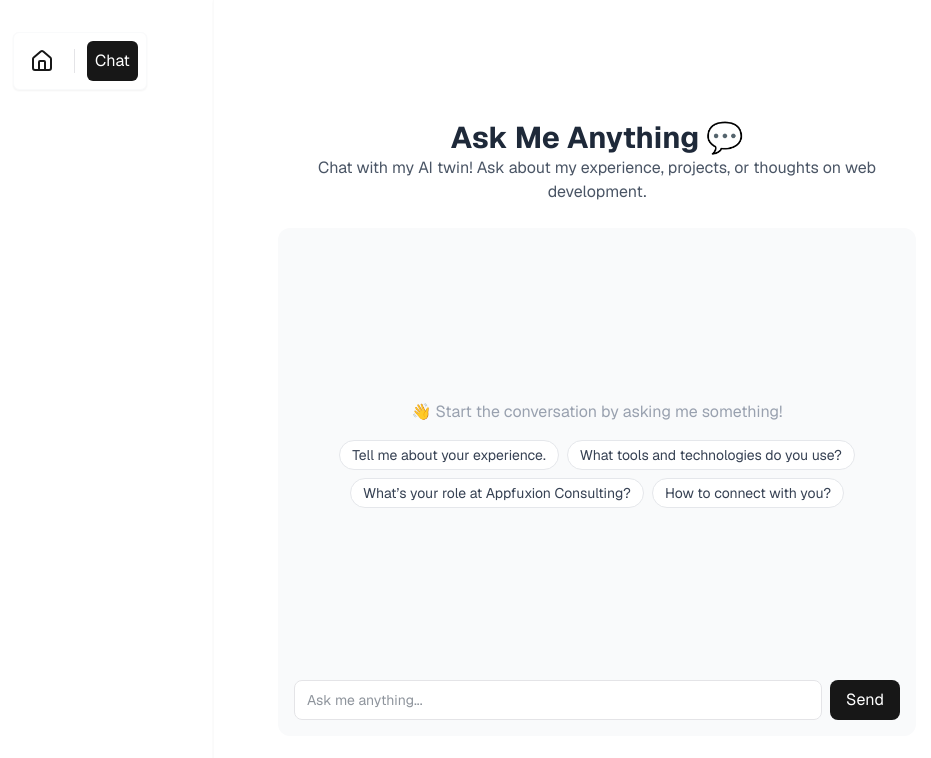
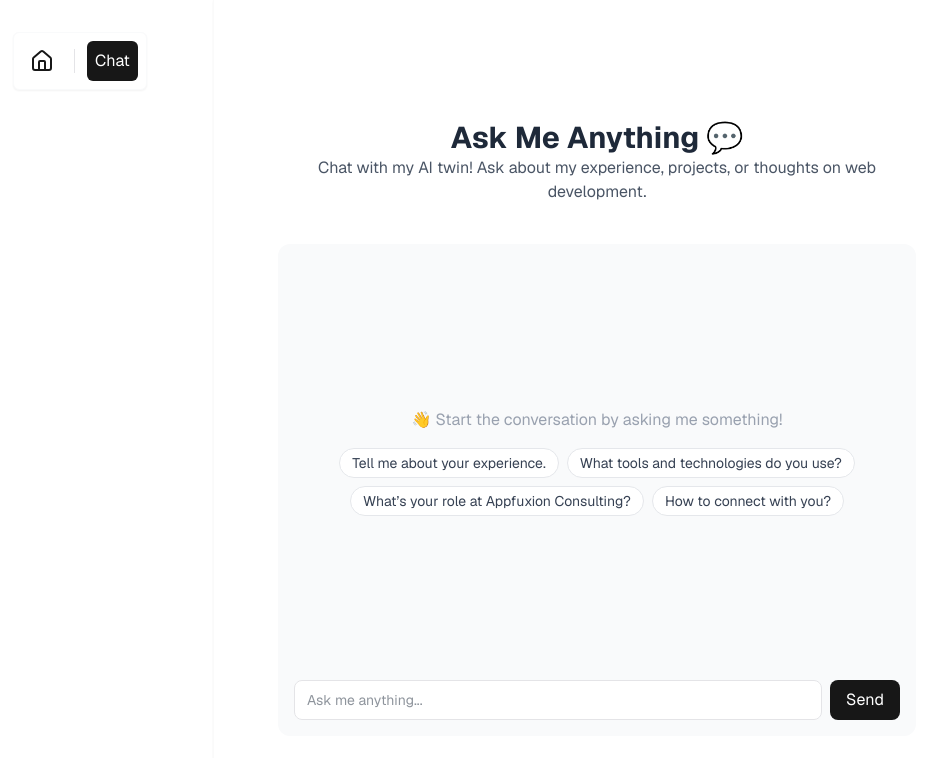
Before and after one commit to rafdspace/rafdian-web, a Next.js app: page /chat in a window 1280 px wide. Shown: the top 758 px of the page, without its empty margins (43-974 px from the left). Built offline with nearby package versions, Linux system fonts and the light colour scheme.

Commit message:
fix: adjust chat layout

```diff
--- a/src/app/(frontend)/chat/page.tsx
+++ b/src/app/(frontend)/chat/page.tsx
@@ -2,7 +2,7 @@ import { ChatContainer } from "@/components/chat/ChatContainer";
 
 export default async function ChatPage() {
   return (
-    <div className="flex-1 flex gap-6 flex-col justify-between">
+    <div className="flex-1 flex gap-10 flex-col justify-between">
       <div className="text-left md:text-center">
         <h2 className="text-3xl font-bold">Ask Me Anything 💬</h2>
         <p className="text-gray-600 dark:text-gray-400">
```
